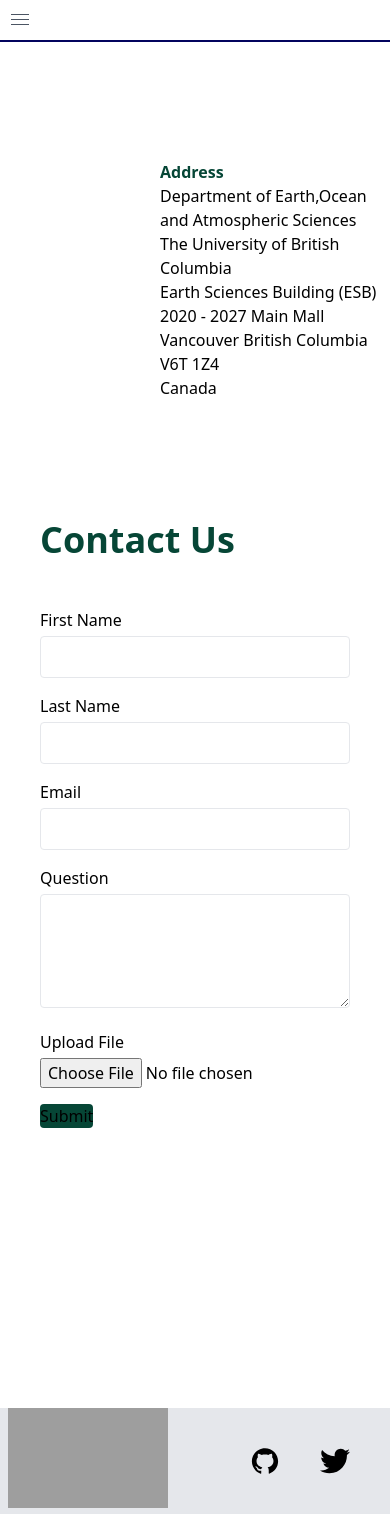
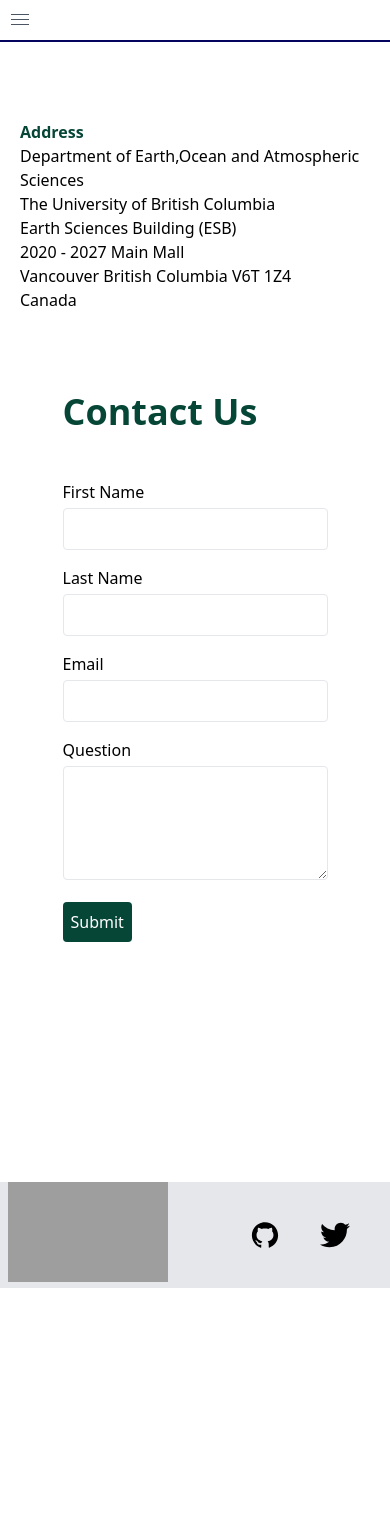
Before and after one commit to hgswmrg/HydroGeoScience, a Next.js app: page /contact in a window 390 px wide. After the commit the page ends 1288 px from the top, so only its background shows below. Built offline with nearby package versions, Linux system fonts and the light colour scheme; grey boxes are pictures that could not be loaded.

Commit message:
changes on responsive text, footer,etc

```diff
--- a/app/contact/page.jsx
+++ b/app/contact/page.jsx
@@ -1,9 +1,8 @@
 "use client"
 
-import React, { useState } from "react";
+import React, { useState, useRef } from "react";
 import Image from "next/image";
-import qs from "qs";
-const axios = require('axios')
+import emailjs from '@emailjs/browser';
 
 const ContactForm = () => {
   const [formData, setFormData] = useState({
@@ -13,6 +12,8 @@ const ContactForm = () => {
     question: "",
     file: null,
   });
+
+  const form = useRef();
 
   const handleChange = (e) => {
     const { name, value } = e.target;
@@ -30,7 +31,7 @@ const ContactForm = () => {
     }));
   };
 
-  const handleSubmit = async (e) => {
+  const handleSubmit = (e) => {
     e.preventDefault();
 
     const message = {
@@ -44,38 +45,16 @@ const ContactForm = () => {
       `,
     };
 
-    try {
-      const accessToken = 'YOUR_ACCESS_TOKEN'; // Replace with your access token
-      const response = await fetch('https://www.googleapis.com/gmail/v1/users/{userEmail}/messages/send', {
-        method: 'POST',
-        headers: {
-          'Content-Type': 'application/json',
-          Authorization: `Bearer ${accessToken}`,
-        },
-        body: JSON.stringify({
-          raw: btoa(JSON.stringify(message)),
-        }),
+    emailjs
+      .sendForm('service_1h21uwa', 'template_dim274n', form.current , 'ATMJnhxW02CoHUGcy')
+      .then((result) => {
+        console.log(result.text);
+        alert('Query sent successfully!');
+      })
+      .catch((error) => {
+        console.log(error.text);
+        alert('An error occurred while sending the email.');
       });
-
-      if (response.ok) {
-        console.log('Email sent successfully!');
-        alert('Email sent successfully!');
-        // Reset the form data
-        setFormData({
-          firstName: '',
-          lastName: '',
-          email: '',
-          question: '',
-          file: null,
-        });
-      } else {
-        console.error('Error sending email:', response.status);
-        alert('An error occurred while sending the email.');
-      }
-    } catch (error) {
-      console.error('Error sending email:', error);
-      alert('An error occurred while sending the email.');
-    }
   };
 
 
@@ -83,9 +62,16 @@ const ContactForm = () => {
 
 
   return (
-    <div className="flex flex-col  mb-60">
-      <div className="mt-40 ml-40">
-        <p className="text-base md:text-lg 2xl:text-3xl text-primary-darkgreen font-bold ">Address</p>
+    <div className="flex flex-col mb-60">
+
+      <div className="flex flex-col md:flex-row items-center justify-center ">
+        <div className="flex-col w-full md:w-1/3 mt-20 2xl:mt-60">
+          <div className=" hidden sm:block">
+            <p className="flex text-center text-base items-center md:text-2xl 2xl:text-5xl text-primary-darkgreen font-bold mr-20">HydroGeoScience for Watershed Management Laboratory</p>
+            <Image className="" src="/assets/footer.png" width={30} height={50} alt="Card Image" layout="responsive" />
+          </div>
+          <div className="w-full mt-10 mx-5 md:mx-0 ">
+            <p className="text-base md:text-lg 2xl:text-3xl text-primary-darkgreen font-semibold mt-10">Address</p>
             <p className="text-base md:text-lg 2xl:text-3xl  ">Department of Earth,Ocean and Atmospheric Sciences</p>
             <p className="text-base md:text-lg 2xl:text-3xl  ">The University of British Columbia</p>
             <p className="text-base md:text-lg 2xl:text-3xl  ">Earth Sciences Building (ESB)</p>
@@ -94,11 +80,9 @@ const ContactForm = () => {
             <p className="text-base md:text-lg 2xl:text-3xl  ">Canada</p>
 
           </div>
-      <div className="flex items-center ">
-          <div className="w-1/3 mx-32  hidden sm:block">
-          <Image className="" src="/assets/logoimg.png" width={30} height={50} alt="Card Image" layout="responsive" />
         </div>
-        <form className="w-full p-10  md:w-1/2 md:my-24 mt-10 " onSubmit={handleSubmit}>
+
+        <form ref={form} className="md:p-10  md:w-1/2 md:my-24 mt-10 mx-5 md:ml-10 " onSubmit={handleSubmit}>
             <div className="my-10">
                 <p className="text-4xl 2xl:text-6xl font-bold pb-2 text-primary-darkgreen">Contact Us</p>
             </div>
@@ -159,26 +143,17 @@ const ContactForm = () => {
               required
             ></textarea>
           </div>
-          <div className="mb-4 2xl:text-2xl">
-            <label htmlFor="file" className="block mb-1 font-medium">
-              Upload File
-            </label>
-            <input
-              type="file"
-              id="file"
-              name="file"
-              className="w-full"
-              onChange={handleFileChange}
-            />
-          </div>
+
           <button
-            onClick={handleSubmit}
+
             type="submit"
-            className="bg-primary-darkgreen rounded "
+            className="bg-primary-darkgreen text-white p-2 rounded "
           >
             Submit
           </button>
+
         </form>
+
       </div>
     </div>
   );
--- a/app/jobs/page.jsx
+++ b/app/jobs/page.jsx
@@ -5,18 +5,16 @@ import JobsCard from '@components/JobsCard';
 
 export default async function Jobs () {
   const jobsData = await getJobs();
-  const textforgroup = "UBC's HydroGeoscience for Watershed Management (HG-WM) research group combines different environmental and statistical science disciplines in order to scientifically manage the environmental impacts of climate and land-use changes. In particular, HG-WM (1) advances the knowledge on materiel (water & solute) transport below and above the land surface, to (2) inform science-based watershed management strategies and land-use planing, and to (3) design engineered groundwater and surface water protection and purification systems. For the details of our current projects, please see the research section. The research group members receive full support from HG-WM director to obtain high-level professional development and to achieve their career goals and dreams. Our group members have already received prestigious scholarships and fellowships. In addition, our group alumnus have already landed high-level jobs in environmental and statistical agencies, or continued their graduate studies in top-ranked Universities.";
-
-
+  const textforgroup = "The laboratory members advance the knowledge on material (water & solute) transport in deep and shallow earth’s compartments to inform science-based watershed management strategies. They also develop new physics-informed statistical machine-learning models to infer relevant patterns and processes from big data.  The research group members receive full support to obtain high-level professional development and to achieve their career goals and dreams. Our group members have already received prestigious scholarships and fellowships. In addition, our group alumni have already landed high-level jobs in environmental and statistical agencies or continued their graduate studies in top-ranked Universities.";
   const filteredJobsData = (classification) => {
     return jobsData.filter((jobsItem) => jobsItem.profileType === classification);
   };
 
   return (
-    <section className="w-full flex flex-col items-start px-5 md:px-20 mb-20">
-      <div className="mt-20 md:mt-32 w-full h-full flex flex-col md:p-5">
+    <section className="w-full h-screen flex flex-col items-start px-5 md:px-20 mb-40">
+      <div className="mt-20 md:mt-32 w-full flex flex-col md:p-5">
         <p className="font-bold text-2xl md:text-5xl text-primary-darkgreen 2xl:mb-5">
-          Opportunities at our Lab
+          Opportunities at our Laboratory
         </p>
         <p className="font-normal text-sm md:text-base mt-5 text-black 2xl:text-2xl 2xl:mb-10">
           {textforgroup}
--- a/app/team/page.jsx
+++ b/app/team/page.jsx
@@ -30,7 +30,7 @@ export default async function Team () {
         </div>
       </div>
       <div className="mx-20">
-        <p className="mt-36 font-bold text-3xl 2xl:text-6xl text-primary-darkgreen">Lab Management</p>
+        <p className="mt-36 font-bold text-3xl  2xl:text-6xl text-primary-darkgreen">Lab Management</p>
         <hr className="mt-2 w-full h-0.5 bg-primary-darkblue" />
         {filteredProfileData('director').map((profileItem) => (
           <TeamCard name={profileItem.name} imagesrc={profileItem.image} bio={profileItem.description} position={profileItem.position}/>
--- a/components/Footer.jsx
+++ b/components/Footer.jsx
@@ -12,11 +12,10 @@ const Footer = () => {
           <Link  href="/">
             <Image src="/assets/footer.png" width={160} height={100} alt="Card Image"   />
           </Link>
-          <div className="flex items-center flex-col  py-6 font-medium hidden sm:block">
+          <div className="flex items-center justify-center flex-col py-6 font-medium hidden sm:block text-center">
             <p>HydroGeoScience For Watershed Management Laboratory</p>
             <p>The University of British Columbia (Vancouver Campus)</p>
           </div>
-
         </div>
         <div className="flex ">
           <Link href="https://github.com/hgwm" className='mr-10 transform hover:scale-110 duration-500'>
--- a/package.json
+++ b/package.json
@@ -9,11 +9,14 @@
     "lint": "next lint"
   },
   "dependencies": {
+    "@emailjs/browser": "^3.11.0",
     "@sanity/cli": "^3.10.3",
     "@sanity/ui": "^1.3.3",
     "@sanity/vision": "^3.11.5",
     "axios": "^1.4.0",
     "body-parser": "^1.20.2",
+    "email-js": "^2.0.2",
+    "emailjs": "^4.0.2",
     "express": "^4.18.2",
     "http": "^0.0.1-security",
     "next": "^13.4.3",
--- a/tailwind.config.js
+++ b/tailwind.config.js
@@ -6,6 +6,21 @@ module.exports = {
     './app/**/*.{js,ts,jsx,tsx,mdx}',
   ],
   theme: {
+    screens: {
+      'sm': '640px',
+      // => @media (min-width: 640px) { ... }
+
+      'md': '768px',
+      // => @media (min-width: 1024px) { ... }
+
+      'lg':'1024px',
+
+      'xl':'1280px',
+
+      '2xl':'2000px',
+
+      // => @media (min-width: 1280px) { ... }
+    },
     extend: {
       fontFamily: {
         Montserrat: ['Montserrat', 'sans-serif'],
@@ -16,7 +31,10 @@ module.exports = {
         'primary-lightgreen': '#F4F6F4',
         'primary-darkblue': '#03045e',
       }
+
     },
+
+
   },
   plugins: [],
 }
```
Also changed, not shown: 1 other file (tests, documents, lock files or other folders). Lines whose indentation alone changed are shown as unchanged.
